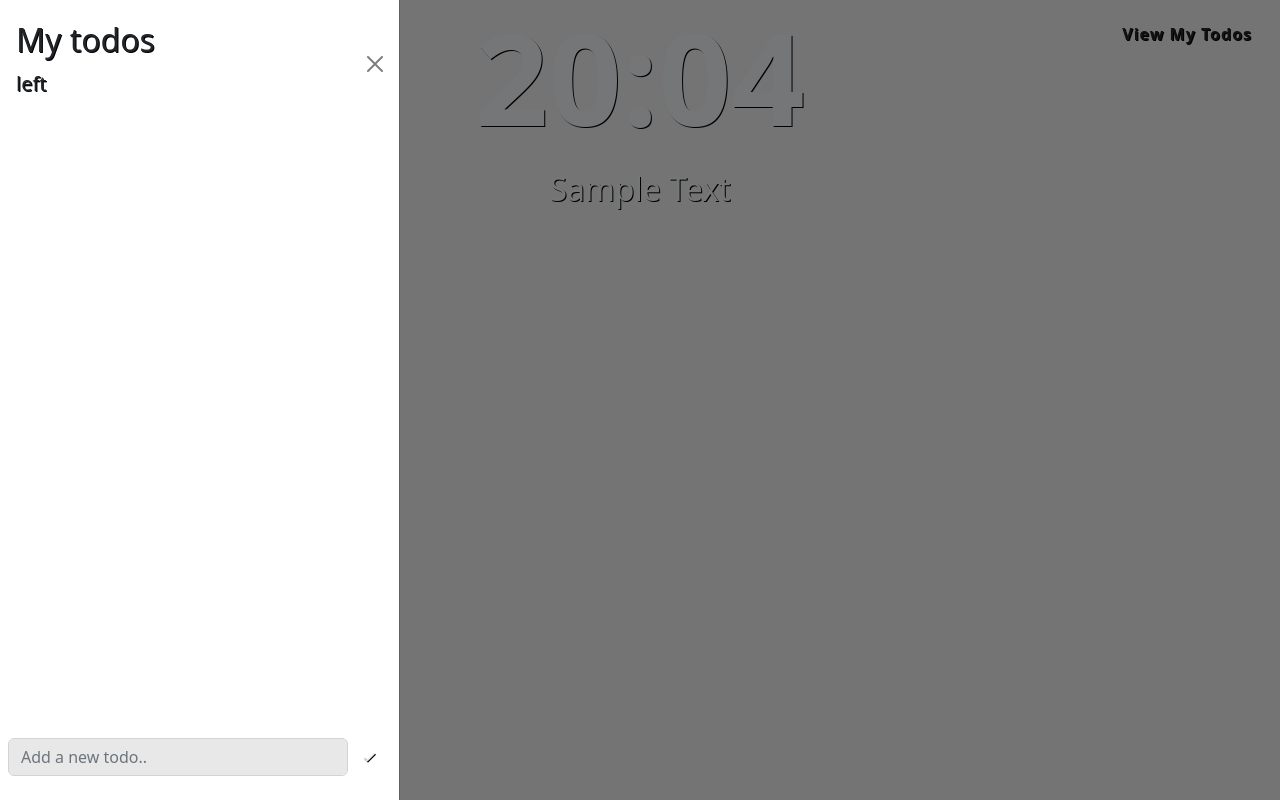
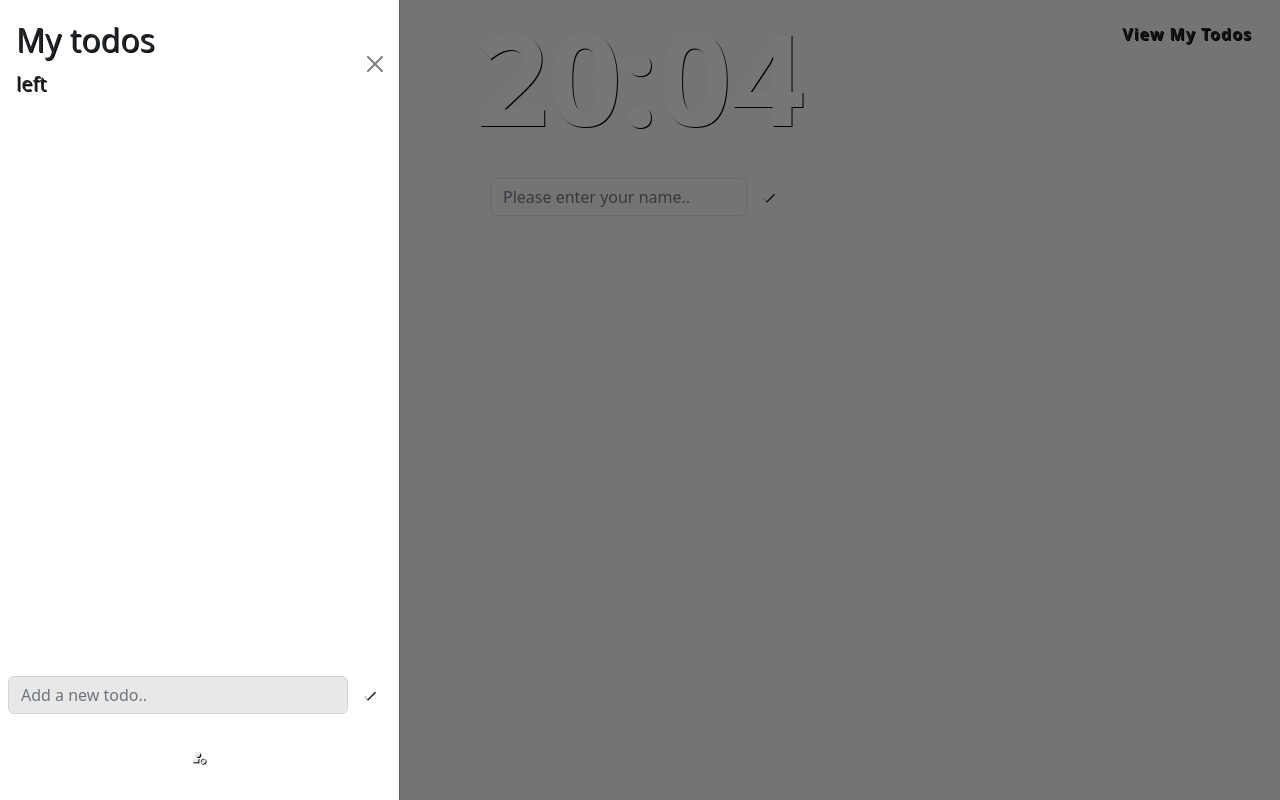
Before and after one commit to ElizabethKeyes/inspire, a website with bundled scripts: page index.html in a window 1280 px wide. Both pictures are taken after a click on the button "View My Todos". Built offline with nearby package versions, Linux system fonts and the light colour scheme; no server answers; a script that the page names is missing.

Commit message:
New user can be added and deleted Users persist through local storage

```diff
--- a/app/AppState.js
+++ b/app/AppState.js
@@ -1,3 +1,4 @@
+import { User } from "./Models/User.js"
 import { EventEmitter } from "./Utils/EventEmitter.js"
 import { isValidProp } from "./Utils/isValidProp.js"
 import { loadState } from "./Utils/Store.js"
@@ -18,7 +19,7 @@ class AppState extends EventEmitter {
   todos = []
 
   /** @type {import('./Models/User').User|null} */
-  user = null
+  user = loadState('user', User) || null
 }
 
 export const appState = new Proxy(new AppState(), {
--- a/app/Controllers/UsersController.js
+++ b/app/Controllers/UsersController.js
@@ -1,7 +1,33 @@
+import { appState } from "../AppState.js"
+import { User } from "../Models/User.js";
+import { usersService } from "../Services/UsersService.js"
+import { getFormData } from "../Utils/FormHandler.js"
+import { setHTML } from "../Utils/Writer.js"
 
+function _drawUser() {
+  console.log(appState.user);
+  if (appState.user != null && appState.user.name != undefined) {
+    setHTML('user', appState.user.template)
+  } else setHTML('user', User.form())
+}
 
 export class UsersController {
   constructor() {
-    console.log('hello from users controller');
+    _drawUser()
+    appState.on('user', _drawUser)
+
+  }
+
+  newUser() {
+    window.event.preventDefault()
+    let form = window.event.target
+    // @ts-ignore
+    let newUser = getFormData(form)
+    usersService.newUser(newUser)
+  }
+
+  deleteUser() {
+    window.event.preventDefault()
+    usersService.deleteUser()
   }
 }
--- a/app/Models/User.js
+++ b/app/Models/User.js
@@ -1,7 +1,23 @@
+import { appState } from "../AppState.js"
 
 
 export class User {
   constructor(data) {
     this.name = data.name
   }
+
+  get template() {
+    return `
+    <h2>Hello, ${this.name}</h2>
+    `
+  }
+
+  static form() {
+    return `
+  <form class="mt-2 mb-4 mx-2 d-flex flex-row user-form" onsubmit="app.usersController.newUser()">
+  <input type="text" name="name" id="name" minlength="3" maxlength="25" placeholder="Please enter your name.."
+    class="form-control inline-input" required>
+  <button type="submit" class="btn btn-search name-btn"><i class="mdi mdi-check my-text"></i></button>
+</form>`
+  }
 }
--- a/app/Services/UsersService.js
+++ b/app/Services/UsersService.js
@@ -1,7 +1,19 @@
+import { appState } from "../AppState.js"
+import { User } from "../Models/User.js"
+import { saveState } from "../Utils/Store.js";
 
 
 class UsersService {
 
+  newUser(newUser) {
+    appState.user = new User(newUser)
+    saveState('user', appState.user)
+  }
+
+  deleteUser() {
+    appState.user = null
+    saveState('user', appState.user)
+  }
 }
 
 export const usersService = new UsersService()
--- a/assets/style/style.css
+++ b/assets/style/style.css
@@ -14,6 +14,20 @@ footer {
   flex-direction: column;
   align-items: center;
   justify-content: start;
+}
+
+#user {
+  display: flex;
+  justify-content: center;
+  text-align: center;
+}
+
+.user-form {
+  max-width: 35vw;
+}
+
+.name-btn {
+  background-color: rgba(0, 0, 0, 0.498);
 }
 
 .my-text {
@@ -57,7 +71,6 @@ footer {
   background-color: rgba(0, 0, 0, 0.619);
 }
 
-/* TODO style the offcanvas */
 .toggle-button:hover {
   background-color: rgba(0, 0, 0, 0.619) !important;
   color: #e9ecef !important
--- a/index.html
+++ b/index.html
@@ -21,7 +21,7 @@
 <body class="user-select-none">
 
   <main class="container-fluid">
-    <section class="row">
+    <section class="row justify-content-center">
       <div class="col-3">
         <div class="glass-card my-text text-center" id="weather" onclick="app.weatherController.toggleCelsius()">
           <!-- STUB weather populates here -->
@@ -39,8 +39,14 @@
           <!-- STUB clock populates here -->
         </h1>
       </div>
-      <div class="col-12 text-center my-text">
-        <h2>Sample Text</h2>
+      <div class="col-6 my-text" id="user">
+        <!-- STUB user info/greeting populates here -->
+        <form class="mt-2 mb-4 mx-2 d-flex flex-row user-form" onsubmit="app.usersController.newUser()">
+          <input type="text" name="name" id="name" minlength="3" maxlength="25" placeholder="Please enter your name.."
+            class="form-control inline-input" required>
+          <button type="submit" class="btn btn-search name-btn"><i class="mdi mdi-check my-text"></i></button>
+        </form>
+        <!-- <h2>Sample Text</h2> -->
       </div>
       <!-- old todo card -->
       <!-- <div class="col-12 d-flex justify-content-end">
@@ -101,6 +107,8 @@
         class="form-control inline-input" required>
       <button type="submit" class="btn btn-search"><i class="mdi mdi-check my-text"></i></button>
     </form>
+    <button class="btn mb-4" title="Delete User Account" onclick="app.usersController.deleteUser()"><i
+        class="mdi mdi-account-cancel my-text"></i></button>
   </div>
 
   <script src="https://cdnjs.cloudflare.com/ajax/libs/axios/0.23.0/axios.min.js"></script>
```
